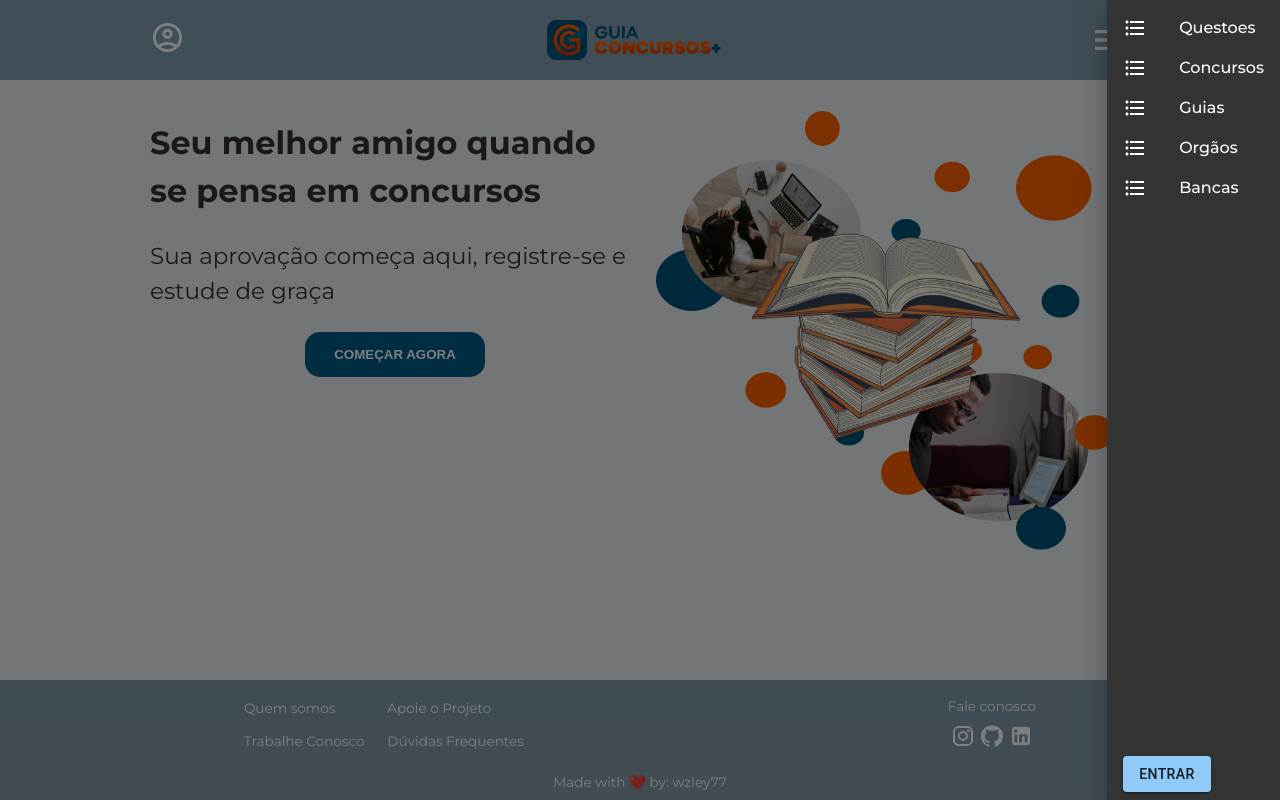
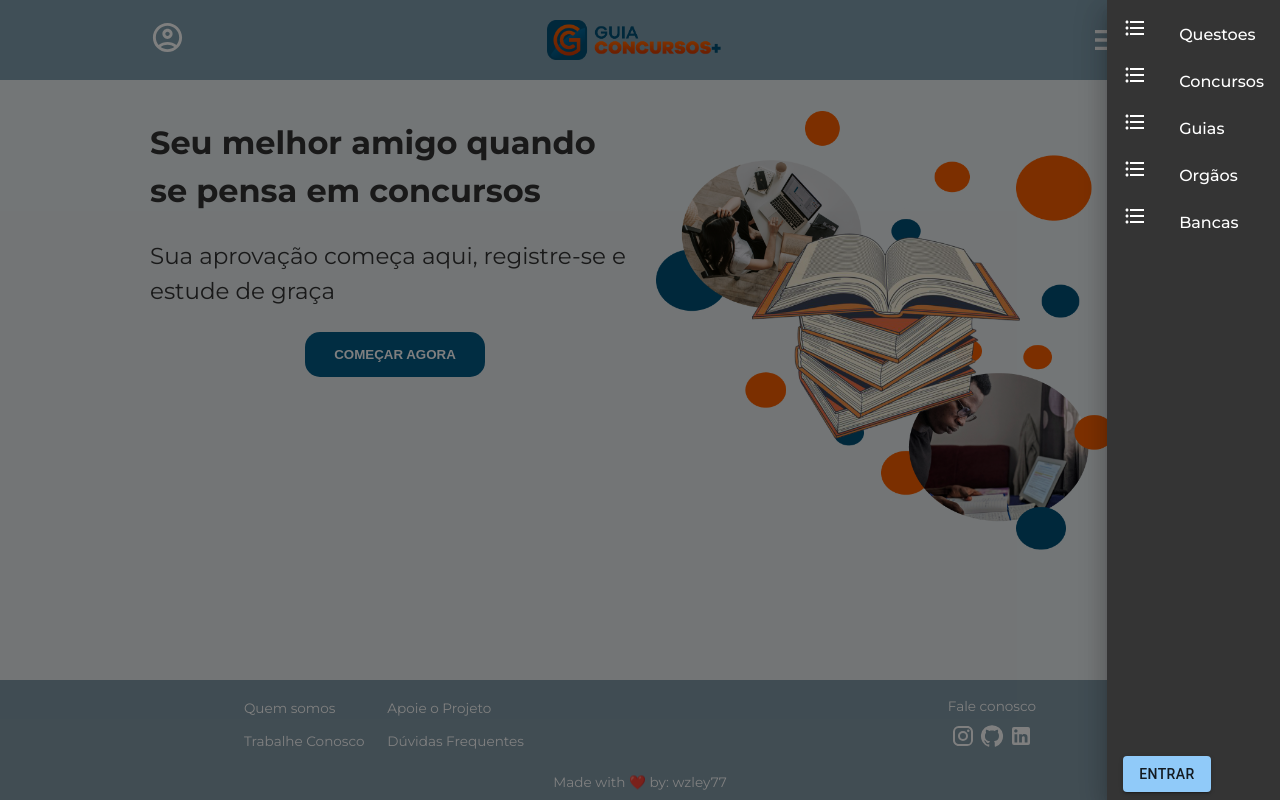
Before and after one commit to dablioz/amostradinhosite, a React (Vite) app: page / in a window 1280 px wide. Both pictures are taken after a click on the icon 1110 px from the left and 40 px from the top of the page. Built offline with nearby package versions, Linux system fonts and the light colour scheme.

Commit message:
lista de botoes

```diff
--- a/src/Components/Navbar/Navbar.jsx
+++ b/src/Components/Navbar/Navbar.jsx
@@ -107,10 +107,10 @@ function Navbar() {
                         {["Questoes", "Concursos", "Guias", "Orgãos", "Bancas"].map((text, index) => (
                             <ListItem key={index} disablePadding>
                                 <ListItemButton>
+                                    <Link to={`/${text}`}>
                                     <ListItemIcon>
                                         <FormatListBulletedIcon />
                                     </ListItemIcon>
-                                    <Link to={`/${text}`}>
                                         <span className="item">{text}</span>
                                     </Link>
                                 </ListItemButton>
```
